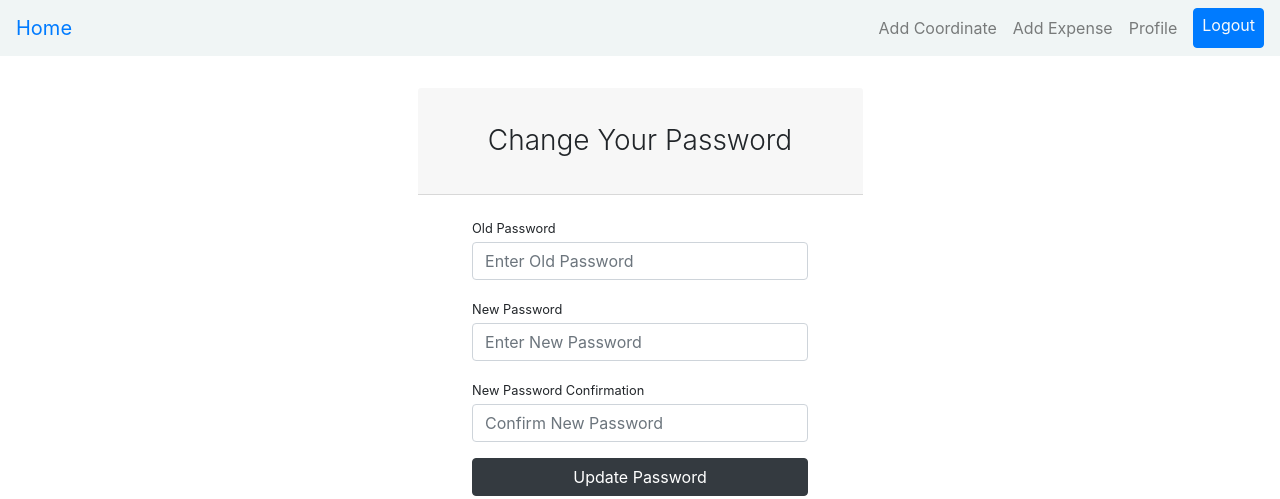
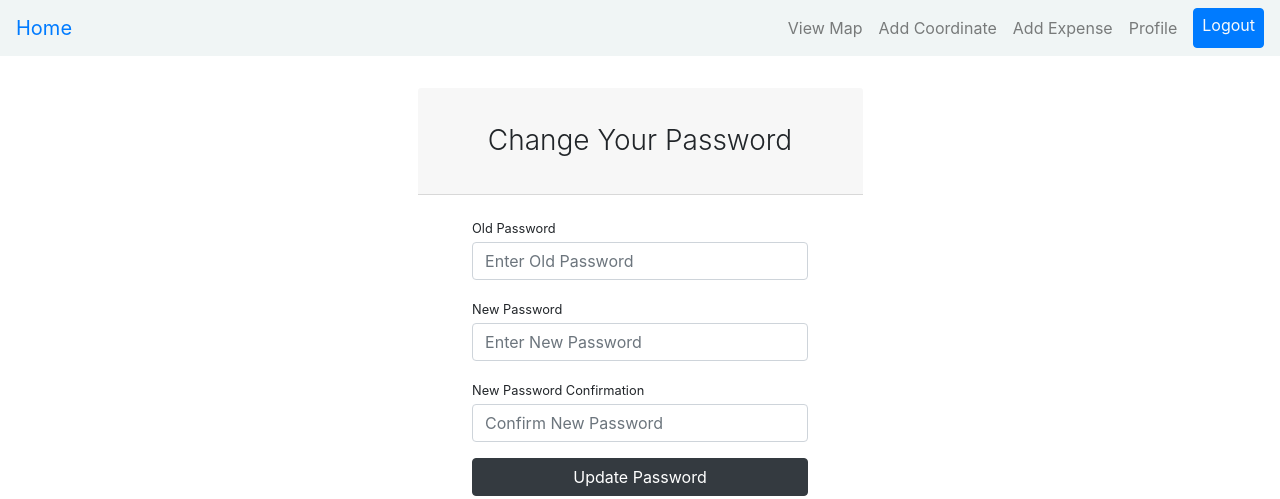
Before and after one commit to Devanshvora03/sales, a Django app: page /password-change/ in a window 1280 px wide. Shown: the top 499 px of the page. Run offline with Django 3.2, Linux system fonts and the light colour scheme; the visitor is signed in with stand-in values (Sample User, id 1); some libraries are stand-ins or nearby versions.

Commit message:
Map URLS Added

```diff
--- a/templates/users/base.html
+++ b/templates/users/base.html
@@ -28,6 +28,7 @@
             <div class="collapse navbar-collapse" id="navbarCollapse">
                 <div class="navbar-nav ml-auto">
                   {% if user.is_authenticated %}
+                    <a href="{% url 'map' %}" class="nav-item nav-link ">View Map</a>
                     <a href="{% url 'coordinate' %}" class="nav-item nav-link ">Add Coordinate</a>
                     <a href="{% url 'expense' %}" class="nav-item nav-link ">Add Expense</a>
                     <a href="{% url 'users-profile' %}" class="nav-item nav-link mr-2">Profile</a>
--- a/users/models.py
+++ b/users/models.py
@@ -6,7 +6,6 @@ from PIL import Image
 # Extending User Model Using a One-To-One Link
 class Profile(models.Model):
     user = models.OneToOneField(User, on_delete=models.CASCADE)
-    avatar = models.ImageField(default='default.jpg', upload_to='profile_images', blank=True)
     bio = models.TextField()
     phone = models.CharField(max_length = 12, blank=True, null=True)
     address = models.CharField(max_length = 100, blank=True, null=True)
@@ -25,6 +24,7 @@ class Expense(models.Model):
         return self.user_id.username + "'s expense at " + str(self.date)
 
 class Coordinate(models.Model):
+    user_id = models.ForeignKey(User, on_delete=models.CASCADE, blank=True, null=True)
     latitude = models.DecimalField(max_digits=9, decimal_places=6, blank=True, null=True)
     longitude = models.DecimalField(max_digits=9, decimal_places=6, blank=True, null=True)
     date_time = models.DateTimeField(blank=True, null=True, auto_now_add=True)
--- a/users/urls.py
+++ b/users/urls.py
@@ -9,4 +9,5 @@ urlpatterns = [
     path('coordinate/', coordinate, name='coordinate'),
     path('update-coordinates/', update_coordinates, name='update-coordinates'),
     path('expense/delete/<int:expense_id>/', delete_expense, name='delete-expense'),
+    path('map/', map_view, name='map'),
 ]
--- a/users/views.py
+++ b/users/views.py
@@ -147,3 +147,7 @@ def update_coordinates(request):
         )
         coordinates.save()
         return JsonResponse({'message': 'Coordinates updated successfully'})
+
+def map_view(request):
+    coordinates = Coordinate.objects.filter(user_id=request.user)
+    return render(request, 'users/map.html', {'coordinates': coordinates})
```
